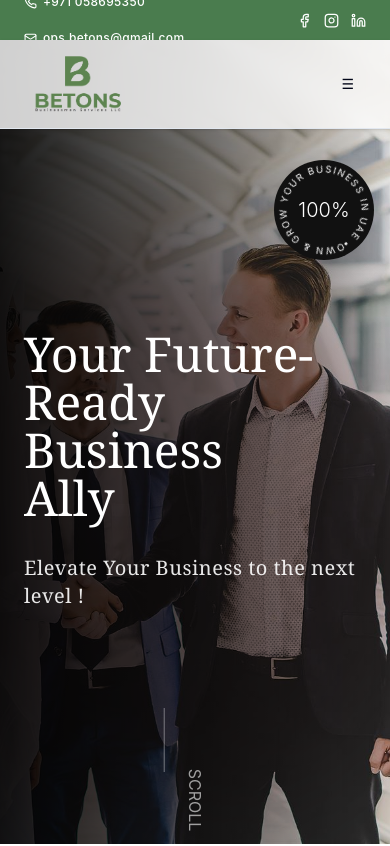
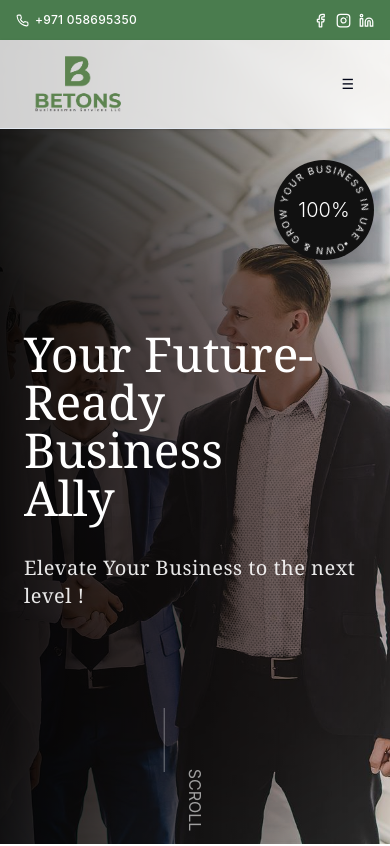
Before and after one commit to muhammedsuhailkm/jannahpure-web, a Next.js app: page / in a window 390 px wide. Shown: the top 846 px of the page. Built offline with nearby package versions, Linux system fonts and the light colour scheme.

Commit message:
updated header in mobile nav

```diff
--- a/components/Navigation.tsx
+++ b/components/Navigation.tsx
@@ -62,28 +62,28 @@ const Navigation = () => {
           isScrolled ? "h-0 opacity-0" : "h-10 opacity-100"
         }`}
       >
-        <div className="container mx-auto px-6 h-full flex items-center justify-between gap-4">
+        <div className="container mx-auto px-4 sm:px-6 h-full flex items-center justify-between gap-2 sm:gap-4">
           {/* Left: Contact + Services */}
-          <div className="flex items-center gap-5 text-xs font-medium tracking-wide flex-wrap">
+          <div className="flex items-center gap-3 sm:gap-5 text-xs font-medium tracking-wide min-w-0">
             {/* Phone */}
             <a
               href="tel:+97158695350"
-              className="flex items-center gap-1.5 hover:text-green-100 transition-colors"
+              className="flex items-center gap-1.5 hover:text-green-100 transition-colors shrink-0"
             >
-              <Phone size={13} />
-              <span>+971 058695350</span>
+              <Phone size={13} className="shrink-0" />
+              <span className="whitespace-nowrap">+971 058695350</span>
             </a>
 
             {/* Divider */}
             <span className="text-green-400 hidden sm:block">|</span>
 
-            {/* Email */}
+            {/* Email - hidden on small mobile */}
             <a
               href="mailto:ops.betons@gmail.com"
-              className="flex items-center gap-1.5 hover:text-green-100 transition-colors"
+              className="hidden sm:flex items-center gap-1.5 hover:text-green-100 transition-colors min-w-0"
             >
-              <Mail size={13} />
-              <span>ops.betons@gmail.com</span>
+              <Mail size={13} className="shrink-0" />
+              <span className="truncate">ops.betons@gmail.com</span>
             </a>
 
             {/* Divider */}
@@ -106,7 +106,7 @@ const Navigation = () => {
           </div>
 
           {/* Right: Social Icons */}
-          <div className="flex items-center gap-3">
+          <div className="flex items-center gap-2 sm:gap-3 shrink-0">
             <a
               href="#"
               target="_blank"
```
